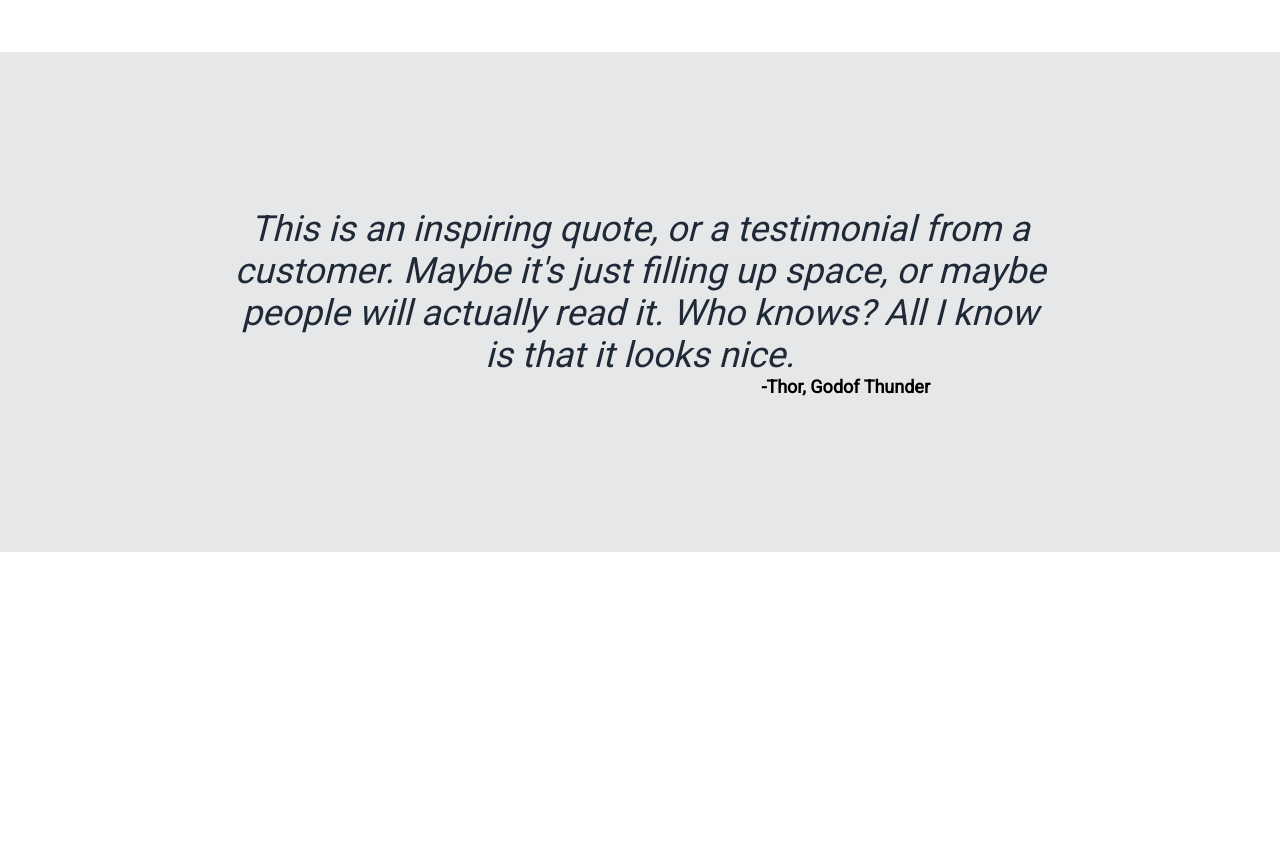
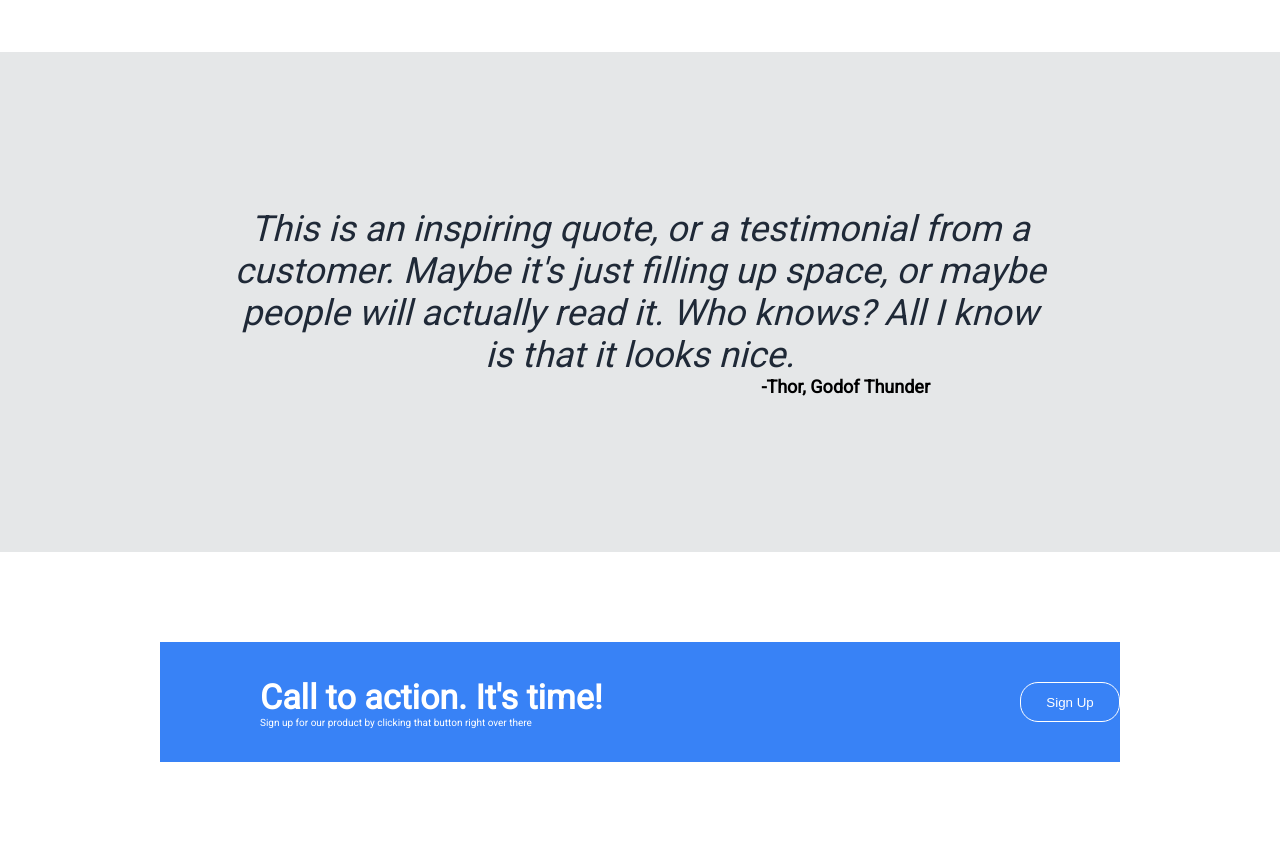
Before and after one commit to abdulkhalifa/odin-landing-page, a plain HTML site: page index.html in a window 1280 px wide. Shown: the part 1037-1889 px from the top of the page. Before the commit the page ends 1589 px from the top, so only its background shows below. Drawn offline with Linux system fonts and the light colour scheme.

Commit message:
started and finished last section

```diff
--- a/index.html
+++ b/index.html
@@ -60,6 +60,17 @@
      <p class="p-third"><strong>-Thor, Godof Thunder</strong></p>
      </div>
    </div>
+   <div class="last-section">
+     <div class="blue-container">
+       <div class="left">
+         <h4>Call to action. It's time!</h4>
+         <p class="p-last">Sign up for our product by clicking that button right over there</p>
+       </div>
+       <div class="right">
+         <button type="button" class="last-btn-div">Sign Up</button>
+       </div>
+     </div>
+   </div>
 
 
 </body>
--- a/style.css
+++ b/style.css
@@ -147,3 +147,54 @@ text-align: end;
   justify-content: flex-end;
   margin-right: 350px;
 }
+
+.last-section{
+  height: 300px;
+  display: flex;
+  justify-content: center;
+  align-items: center;
+}
+
+.blue-container{
+background-color: #3882f6;
+width: 75%;
+height: 40%;
+display: flex;
+flex-direction: row;
+}
+
+.left{
+  width: 80%;
+  margin-left: 100px;
+  display: flex;
+  justify-content: center;
+  flex-direction: column;
+
+
+}
+
+h4{
+  font-size: 34px;
+  color: white;
+
+}
+
+.p-last{
+  color: white;
+  font-size: 10px;
+}
+
+.right{
+  display: flex;
+  justify-content: flex-start;
+  align-items: center;
+}
+
+.last-btn-div{
+  background-color: #3882f6;
+ color: white;
+ width: 100px;
+ height: 40px;
+ border: 1px solid white;
+ border-radius: 18px;
+}
```
